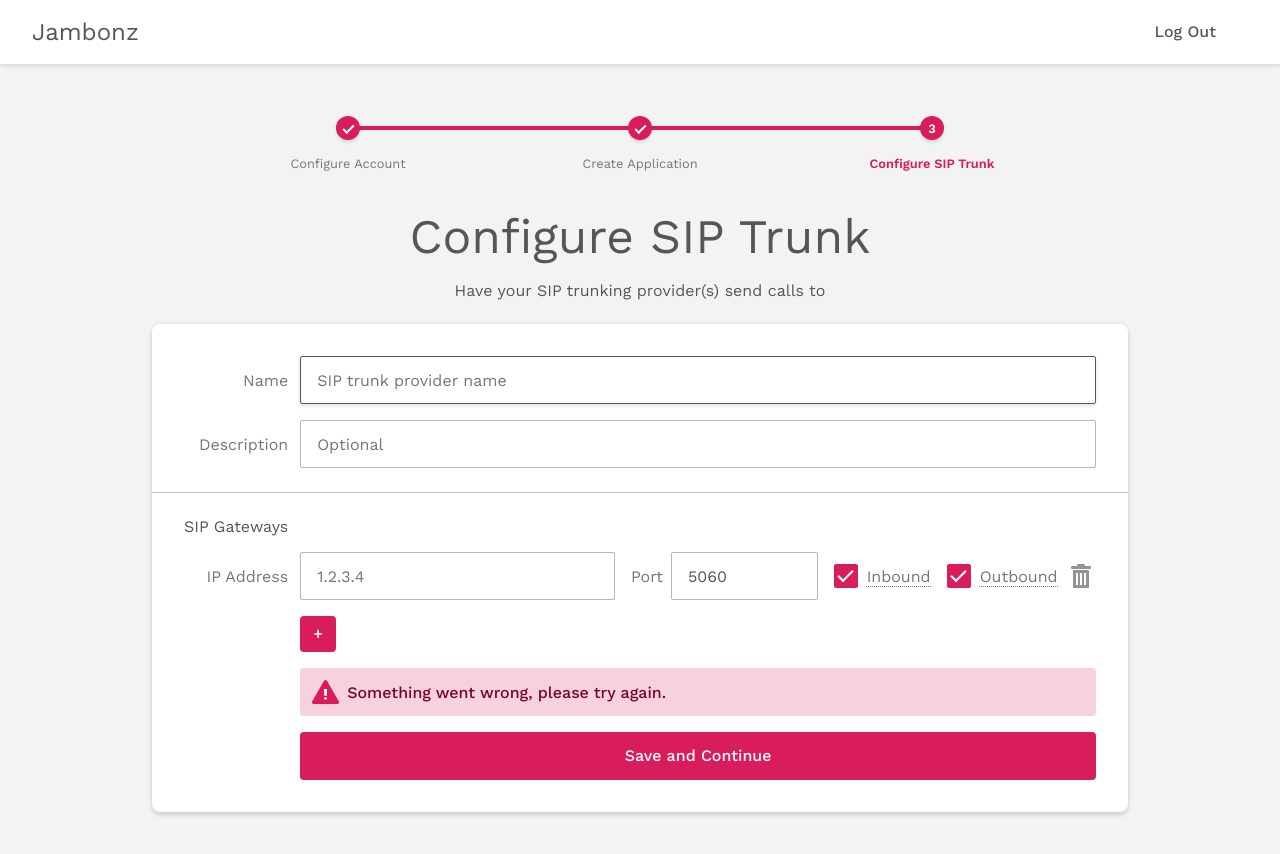
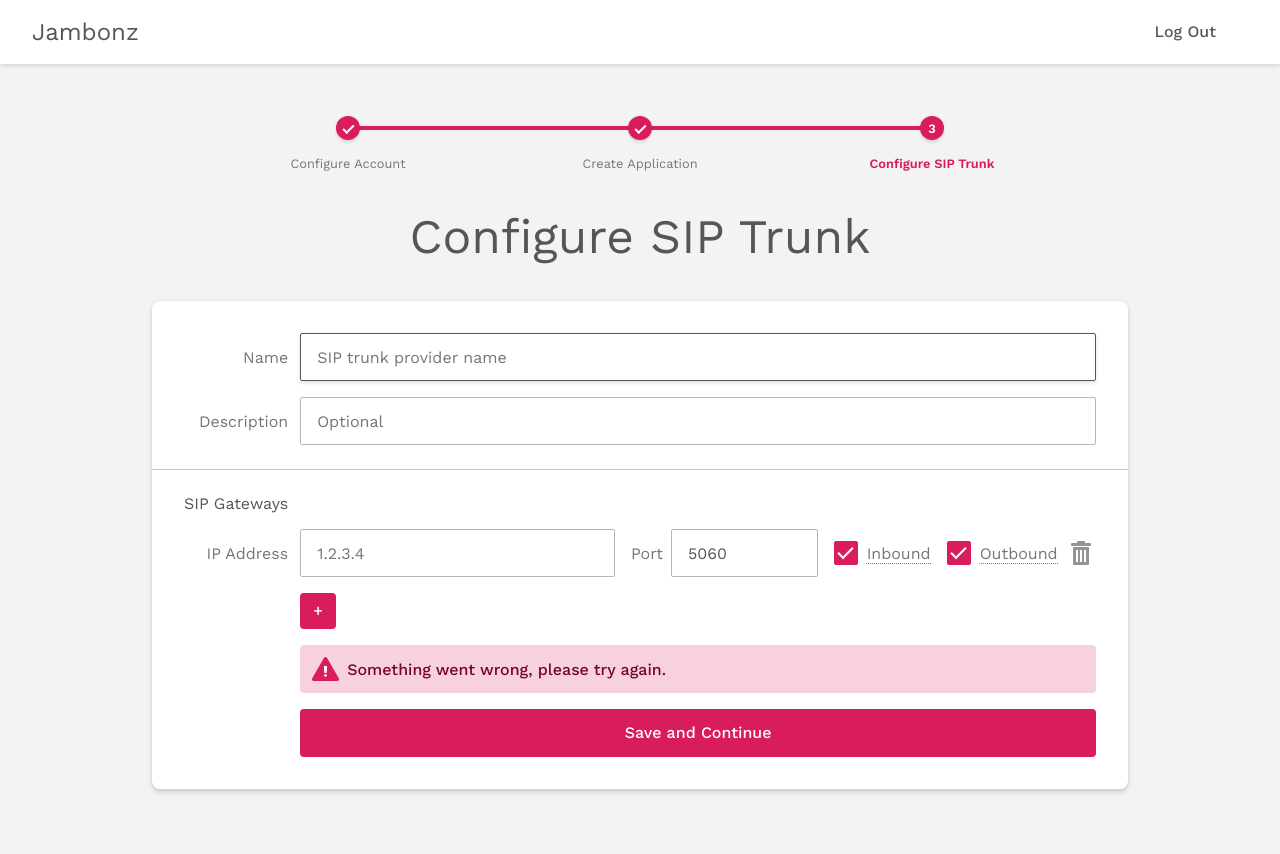
Before and after one commit to jambonz/jambonz-webapp, a React (Create React App) app: page /configure-sip-trunk in a window 1280 px wide. Shown: the top 854 px of the page. Built offline with nearby package versions, Linux system fonts and the light colour scheme; sample sign-in values are in the browser's storage.

Commit message:
Handle when API returns no SBCs, with better styling

```diff
--- a/src/components/blocks/Sbcs.js
+++ b/src/components/blocks/Sbcs.js
@@ -1,9 +1,23 @@
 import React, { useState, useEffect, useContext } from 'react';
 import axios from 'axios';
+import styled from 'styled-components';
 import { useHistory } from 'react-router-dom';
 import { NotificationDispatchContext } from '../../contexts/NotificationContext';
 
-const Sbcs = () => {
+const Container = styled.div`
+  margin-top: 0.25rem;
+  ${props => props.centered && `
+    display: flex;
+    flex-direction: column;
+    align-items: center;
+    & ul {
+      padding: 0;
+      margin-bottom: 0;
+    }
+  `}
+`;
+
+const Sbcs = props => {
   let history = useHistory();
   const dispatch = useContext(NotificationDispatchContext);
   const [ sbcs, setSbcs ] = useState('');
@@ -52,12 +66,11 @@ const Sbcs = () => {
     // eslint-disable-next-line
   }, []);
 
+  const text = 'Have your SIP trunking provider(s) send calls to';
   return (
-    <div style={{ margin: '1rem 0 1.5rem' }}>
-      Have your SIP trunking provider(s) send calls to
-      {sbcs.length > 1
-        ? <React.Fragment>
-            {':'}
+    sbcs.length > 1
+      ? <Container centered={props.centered}>
+          {text}:
           <ul>
             {sbcs.map(sbc => (
               <li key={sbc.sbc_address_sid}>
@@ -65,12 +78,12 @@ const Sbcs = () => {
               </li>
             ))}
           </ul>
-          </React.Fragment>
+        </Container>
       : sbcs.length === 1
-          ? ` ${sbcs[0].ipv4}:${sbcs[0].port}`
+        ? <Container>
+            {text} {sbcs[0].ipv4}:{sbcs[0].port}
+          </Container>
         : null
-      }
-    </div>
   );
 };
 
--- a/src/components/elements/H1.js
+++ b/src/components/elements/H1.js
@@ -2,7 +2,7 @@ import styled from 'styled-components/macro';
 
 const H1 = styled.h1`
   font-size: 3rem;
-  margin: 1rem 0 0;
+  margin: 1rem 0;
   font-weight: normal;
 `;
 
--- a/src/components/pages/setup/ConfigureSipTrunk.js
+++ b/src/components/pages/setup/ConfigureSipTrunk.js
@@ -11,7 +11,7 @@ const ConfigureSipTrunk = () => {
     <SetupTemplate
       wide
       title="Configure SIP Trunk"
-      subtitle={<Sbcs />}
+      subtitle={<Sbcs centered />}
       progress={3}
     >
       <SipTrunkForm
--- a/src/components/templates/InternalTemplate.js
+++ b/src/components/templates/InternalTemplate.js
@@ -13,11 +13,8 @@ const PageMain = styled.main`
   padding: 2.5rem 3rem;
 `;
 
-const P = styled.p`
-  margin: 0.75rem 0 1.5rem;
-`;
-
 const ContentContainer = styled.div`
+  margin-top: 1.5rem;
   background: #FFF;
   border-radius: 0.5rem;
   box-shadow: 0 0.25rem 0.25rem rgba(0, 0, 0, 0.1),
@@ -61,9 +58,9 @@ const InternalTemplate = props => {
           to={props.addButtonLink}
         />
       )}
-      {typeof props.subtitle === 'object'
-        ? props.subtitle
-        : <P>{props.subtitle}</P>
+      {props.subtitle
+        ? <div>{props.subtitle}</div>
+        : null
       }
       <ContentContainer
         type={props.type}
--- a/src/components/templates/SetupTemplate.js
+++ b/src/components/templates/SetupTemplate.js
@@ -14,8 +14,8 @@ const StyledH1 = styled(H1)`
   text-align: center;
 `;
 
-const P = styled.p`
-  margin: 0.75rem 0 1.5rem;
+const Subtitle = styled.div`
+  margin: -0.25rem 0 0.25rem;
   text-align: center;
 `;
 
@@ -30,6 +30,7 @@ const ContentContainer = styled.div`
   }) {
     width: 100%;
   }
+  margin-top: 1.25rem;
   background: #FFF;
   border-radius: 0.5rem;
   box-shadow: 0 0.25rem 0.25rem rgba(0, 0, 0, 0.1),
@@ -49,10 +50,9 @@ const SetupTemplate = props => (
   <PageContainer>
     <ProgressVisualization progress={props.progress} />
     <StyledH1>{props.title}</StyledH1>
-    {
-      typeof props.subtitle === 'object'
-        ? props.subtitle
-        : <P>{props.subtitle}</P>
+    {props.subtitle
+      ? <Subtitle>{props.subtitle}</Subtitle>
+      : null
     }
     <ContentContainer wide={props.wide}>
       {props.children}
```
Lines whose indentation alone changed are shown as unchanged.
